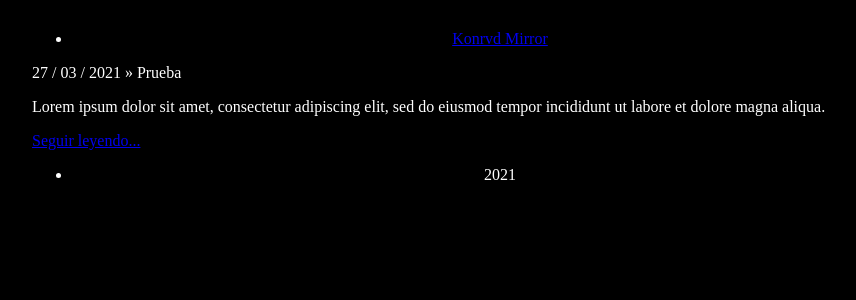
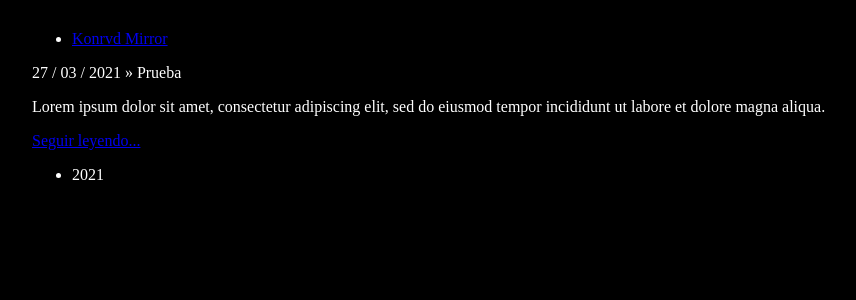
Before and after one commit to konrvd-mirror/konrvd-mirror.github.io, a Jekyll site: the page built from index.html, in a window 1280 px wide. Shown: the top 300 px of the page, without its empty margins (160-1016 px from the left). Built offline with Jekyll 4.4.1, drawn with Linux system fonts in a browser that asks for light colours.

Commit message:
jekyll deploy

```diff
--- a/css/main.css
+++ b/css/main.css
@@ -4,6 +4,3 @@ body {
 	background-color: black;
 	color:white;
 }
-nav, footer {
-	text-align:center;
-}
```
